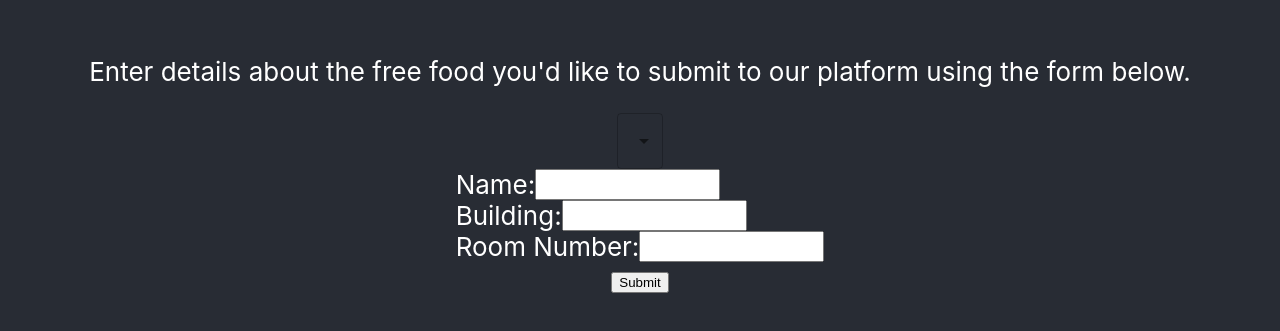
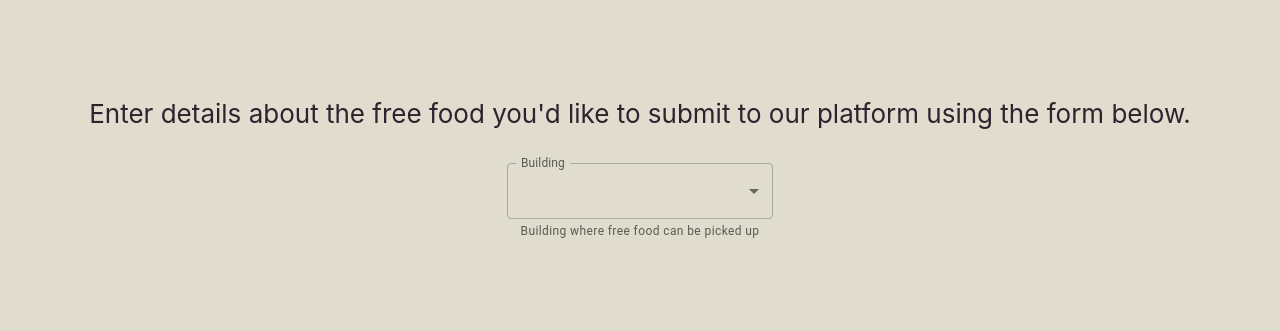
Before and after one commit to sanjana-shriram/HackCMU-2022, a React (Create React App) app in the folder feedcmu/: page / in a window 1280 px wide. Shown: the part 239-570 px from the top of the page. Built offline with nearby package versions, Linux system fonts and the light colour scheme.

Commit message:
Add color theme and dropdown label.

```diff
--- a/feedcmu/src/App.css
+++ b/feedcmu/src/App.css
@@ -14,14 +14,14 @@
 }
 
 .App-header {
-  background-color: #282c34;
+  background-color: #e0ddcf;
   min-height: 100vh;
   display: flex;
   flex-direction: column;
   align-items: center;
   justify-content: center;
   font-size: calc(10px + 2vmin);
-  color: white;
+  color: #2d232e;
 }
 
 .App-link {
@@ -44,6 +44,11 @@
   display: flex;
 }
 
+#building_select {
+  /* background-color: #886889; */
+  color: #ea00ff;
+}
+
 @keyframes App-logo-spin {
   from {
     transform: rotate(0deg);
--- a/feedcmu/src/App.js
+++ b/feedcmu/src/App.js
@@ -2,7 +2,7 @@ import logo from './logo.svg';
 import './App.css';
 import React, { Component } from 'react';
 import { useState } from 'react';
-import { Select, MenuItem } from '@mui/material';
+import { Select, MenuItem, FormControl, InputLabel, FormHelperText } from '@mui/material';
 
 const submitFunction = () => {
   console.log("submit button clicked");
@@ -18,6 +18,13 @@ function App() {
     console.log('value is:', event.target.value);
   };
 
+  const updateBuilding = event => {
+    setBuilding(event.target.value);
+    console.log("Building selected:", event.target.value);
+  }
+
+  const [building, setBuilding] = useState("default")
+
   return (
     <div className="App">
       <header className="App-header">
@@ -25,15 +32,18 @@ function App() {
           Enter details about the free food you'd like to submit to our platform using the form below.
         </p>
 
-        <div>
+        <div id="building_select">
+          <FormControl sx={{ m: 1, minWidth: 120 }}>
+            <InputLabel id="demo-simple-select-helper-label">Building</InputLabel>
             <Select
               labelId="demo-simple-select-label"
               id="demo-simple-select"
-            value={"10"}
-            label="Age"
-            onChange={handleChange}
+              value={building}
+              label="Building"
+              onChange={updateBuilding}
             >
               {/* TODO add building namesss */}
+              {/* <MenuItem value=""><em>Select Building</em></MenuItem> */}
               <MenuItem value={"AH"}>Alumni House</MenuItem>
               <MenuItem value={"AN"}>ANSYS Hall</MenuItem>
               <MenuItem value={"BH"}>Baker Hall</MenuItem>
@@ -75,8 +85,10 @@ function App() {
               <MenuItem value={"WF"}>Whitfield Hall</MenuItem>
               <MenuItem value={"WQ"}>WQED Building</MenuItem>
             </Select>
+            <FormHelperText>Building where free food can be picked up</FormHelperText>
+          </FormControl>
         </div>
-
+        {/*
         <div id="form">
           <form>
             <label>
@@ -96,7 +108,7 @@ function App() {
             <input type="submit" value="Submit" onClick={submitFunction()} />
           </form>
 
-        </div>
+        </div> */}
 
       </header >
     </div >
```
Lines whose indentation alone changed are shown as unchanged.
